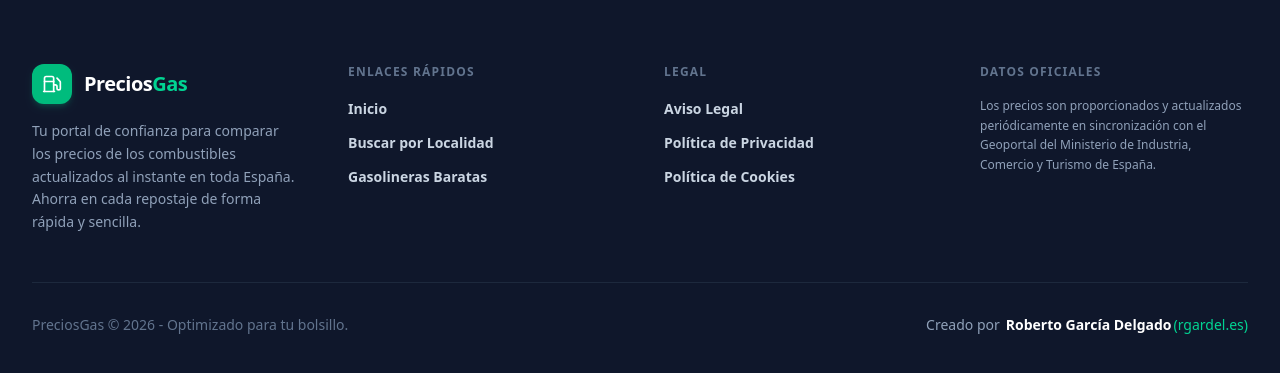
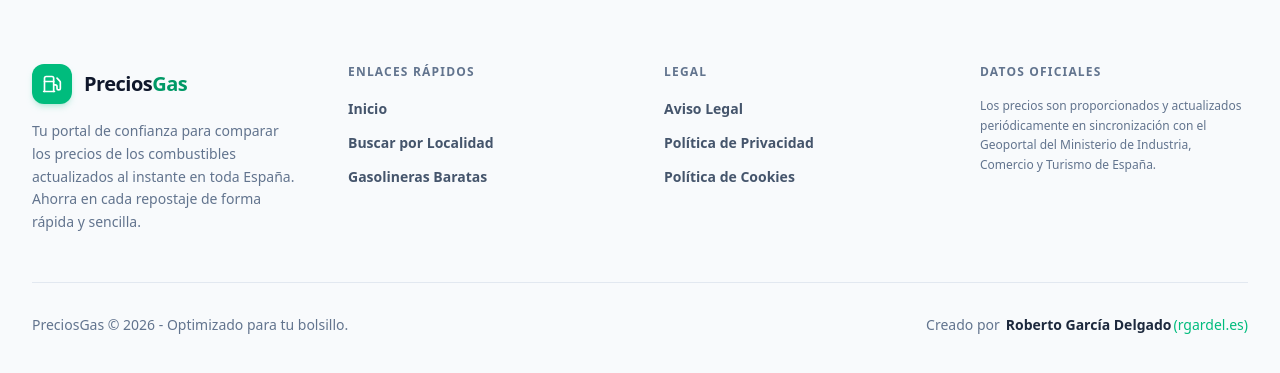
Before and after one commit to robertogd75/PrecioGas, a Next.js app in the folder frontend/: page /gasolineras/1 in a window 1280 px wide. Shown: the part 561-934 px from the top of the page. Built offline with nearby package versions, Linux system fonts and the light colour scheme; no server answers.

Commit message:
Unify design: Update footer and map components to use the light emerald theme instead of the old dark theme

```diff
--- a/frontend/src/app/gasolineras/[provincia]/page.tsx
+++ b/frontend/src/app/gasolineras/[provincia]/page.tsx
@@ -65,19 +65,19 @@ export default async function ProvinciaPage({ params }: { params: Promise<{ prov
   return (
     <div className="max-w-7xl mx-auto px-4 sm:px-6 lg:px-8 py-10 animate-fade-in-up">
       <nav className="flex items-center text-sm font-medium text-slate-500 mb-8">
-        <Link href="/" className="hover:text-[#CCFF00] transition-colors flex items-center gap-1">
+        <Link href="/" className="hover:text-emerald-600 transition-colors flex items-center gap-1">
           <ChevronLeft size={16} /> Volver al Inicio
         </Link>
         <span className="mx-2">/</span>
-        <span className="text-[#CCFF00] font-bold">{provDisplay}</span>
+        <span className="text-emerald-600 font-bold">{provDisplay}</span>
       </nav>
 
-      <header className="glass p-8 md:p-12 rounded-3xl mb-12 relative overflow-hidden border border-slate-800/80">
-        <div className="absolute top-0 right-0 w-64 h-64 bg-[#CCFF00]/5 blur-3xl rounded-full -translate-y-1/2 translate-x-1/2"></div>
-        <h1 className="text-4xl font-extrabold text-white mb-4 relative z-10">
-          Gasolineras en <span className="text-[#CCFF00]">{provDisplay}</span>
+      <header className="glass p-8 md:p-12 rounded-3xl mb-12 relative overflow-hidden border border-slate-100 shadow-sm bg-white">
+        <div className="absolute top-0 right-0 w-64 h-64 bg-emerald-500/5 blur-3xl rounded-full -translate-y-1/2 translate-x-1/2"></div>
+        <h1 className="text-4xl font-extrabold text-slate-900 mb-4 relative z-10">
+          Gasolineras en <span className="text-emerald-600">{provDisplay}</span>
         </h1>
-        <p className="text-lg text-slate-350 leading-relaxed max-w-3xl relative z-10">
+        <p className="text-lg text-slate-600 leading-relaxed max-w-3xl relative z-10">
           Selecciona un municipio de la provincia para comparar precios y encontrar la opción más barata hoy.
         </p>
       </header>
@@ -88,12 +88,12 @@ export default async function ProvinciaPage({ params }: { params: Promise<{ prov
             <Link
               key={idx}
               href={`/gasolineras/${provincia.toLowerCase()}/${muni.toLowerCase()}`}
-              className="bg-slate-900/30 p-4 rounded-xl flex items-center gap-3 border border-slate-850 hover:border-[#CCFF00]/40 transition-all hover:-translate-y-1 group"
+              className="bg-slate-50/50 p-4 rounded-xl flex items-center gap-3 border border-slate-100 hover:border-emerald-300 transition-all hover:-translate-y-1 hover:shadow-sm group"
             >
-              <div className="bg-slate-950/60 text-[#CCFF00]/60 p-2.5 rounded-lg group-hover:bg-[#CCFF00]/10 group-hover:text-[#CCFF00] transition-colors">
+              <div className="bg-emerald-50 text-emerald-600 p-2.5 rounded-lg group-hover:bg-emerald-100 transition-colors">
                 <MapPin size={18} />
               </div>
-              <span className="font-semibold text-slate-300 group-hover:text-white transition-colors line-clamp-1">
+              <span className="font-semibold text-slate-800 group-hover:text-emerald-700 transition-colors line-clamp-1">
                 {muni}
               </span>
             </Link>
--- a/frontend/src/app/layout.tsx
+++ b/frontend/src/app/layout.tsx
@@ -57,7 +57,7 @@ export default function RootLayout({
         <MobileBottomNav />
 
         {/* Footer */}
-        <footer className="bg-slate-900 border-t border-slate-800 py-16 mt-20 text-slate-400">
+        <footer className="bg-slate-50 border-t border-slate-100 py-16 mt-20 text-slate-600">
           <div className="max-w-7xl mx-auto px-4 sm:px-6 lg:px-8">
             <div className="grid grid-cols-1 md:grid-cols-4 gap-12 mb-12">
               {/* Columna 1: Brand & Description */}
@@ -66,11 +66,11 @@ export default function RootLayout({
                   <div className="bg-emerald-500 p-2.5 rounded-xl text-white shadow-emerald-500/20 shadow-md">
                     <Fuel size={20} />
                   </div>
-                  <span className="font-outfit font-bold text-xl tracking-tight text-white">
-                    Precios<span className="text-emerald-400">Gas</span>
+                  <span className="font-outfit font-bold text-xl tracking-tight text-slate-900">
+                    Precios<span className="text-emerald-600">Gas</span>
                   </span>
                 </div>
-                <p className="text-slate-400 text-sm leading-relaxed">
+                <p className="text-slate-500 text-sm leading-relaxed">
                   Tu portal de confianza para comparar los precios de los combustibles actualizados al instante en toda España. Ahorra en cada repostaje de forma rápida y sencilla.
                 </p>
               </div>
@@ -80,17 +80,17 @@ export default function RootLayout({
                 <h3 className="text-xs font-bold text-slate-500 uppercase tracking-widest mb-4">Enlaces Rápidos</h3>
                 <ul className="space-y-2.5">
                   <li>
-                    <Link href="/" className="text-sm font-semibold text-slate-300 hover:text-emerald-450 transition-colors">
+                    <Link href="/" className="text-sm font-semibold text-slate-600 hover:text-emerald-600 transition-colors">
                       Inicio
                     </Link>
                   </li>
                   <li>
-                    <Link href="/provincias" className="text-sm font-semibold text-slate-300 hover:text-emerald-455 transition-colors">
+                    <Link href="/provincias" className="text-sm font-semibold text-slate-600 hover:text-emerald-600 transition-colors">
                       Buscar por Localidad
                     </Link>
                   </li>
                   <li>
-                    <Link href="/provincias" className="text-sm font-semibold text-slate-300 hover:text-emerald-455 transition-colors">
+                    <Link href="/provincias" className="text-sm font-semibold text-slate-600 hover:text-emerald-600 transition-colors">
                       Gasolineras Baratas
                     </Link>
                   </li>
@@ -102,17 +102,17 @@ export default function RootLayout({
                 <h3 className="text-xs font-bold text-slate-500 uppercase tracking-widest mb-4">Legal</h3>
                 <ul className="space-y-2.5">
                   <li>
-                    <Link href="/aviso-legal" className="text-sm font-semibold text-slate-300 hover:text-emerald-455 transition-colors">
+                    <Link href="/aviso-legal" className="text-sm font-semibold text-slate-600 hover:text-emerald-600 transition-colors">
                       Aviso Legal
                     </Link>
                   </li>
                   <li>
-                    <Link href="/politica-privacidad" className="text-sm font-semibold text-slate-300 hover:text-emerald-455 transition-colors">
+                    <Link href="/politica-privacidad" className="text-sm font-semibold text-slate-600 hover:text-emerald-600 transition-colors">
                       Política de Privacidad
                     </Link>
                   </li>
                   <li>
-                    <Link href="/politica-cookies" className="text-sm font-semibold text-slate-300 hover:text-emerald-455 transition-colors">
+                    <Link href="/politica-cookies" className="text-sm font-semibold text-slate-600 hover:text-emerald-600 transition-colors">
                       Política de Cookies
                     </Link>
                   </li>
@@ -122,26 +122,26 @@ export default function RootLayout({
               {/* Columna 4: Fuente de datos */}
               <div>
                 <h3 className="text-xs font-bold text-slate-500 uppercase tracking-widest mb-4">Datos Oficiales</h3>
-                <p className="text-slate-400 text-xs leading-relaxed mb-3">
+                <p className="text-slate-500 text-xs leading-relaxed mb-3">
                   Los precios son proporcionados y actualizados periódicamente en sincronización con el Geoportal del Ministerio de Industria, Comercio y Turismo de España.
                 </p>
               </div>
             </div>
 
             {/* Bottom Bar: Copyright & Portfolio Link */}
-            <div className="border-t border-slate-800 pt-8 flex flex-col md:flex-row justify-between items-center gap-4">
+            <div className="border-t border-slate-200 pt-8 flex flex-col md:flex-row justify-between items-center gap-4">
               <p className="text-slate-500 text-sm">
                 PreciosGas &copy; {new Date().getFullYear()} - Optimizado para tu bolsillo.
               </p>
-              <div className="flex items-center gap-1.5 text-sm text-slate-400">
+              <div className="flex items-center gap-1.5 text-sm text-slate-500">
                 <span>Creado por</span>
                 <a
                   href="https://rgardel.es"
                   target="_blank"
                   rel="noopener noreferrer"
-                  className="font-bold text-white hover:text-emerald-400 transition-colors inline-flex items-center gap-0.5 border-b border-transparent hover:border-emerald-400"
+                  className="font-bold text-slate-800 hover:text-emerald-600 transition-colors inline-flex items-center gap-0.5 border-b border-transparent hover:border-emerald-600"
                 >
-                  Roberto García Delgado <span className="text-emerald-400 font-normal hover:text-emerald-350 transition-colors">(rgardel.es)</span>
+                  Roberto García Delgado <span className="text-emerald-500 font-normal hover:text-emerald-400 transition-colors">(rgardel.es)</span>
                 </a>
               </div>
             </div>
```
Also changed, not shown: frontend/src/components/MunicipiosMap.tsx (+9 -9 lines).
